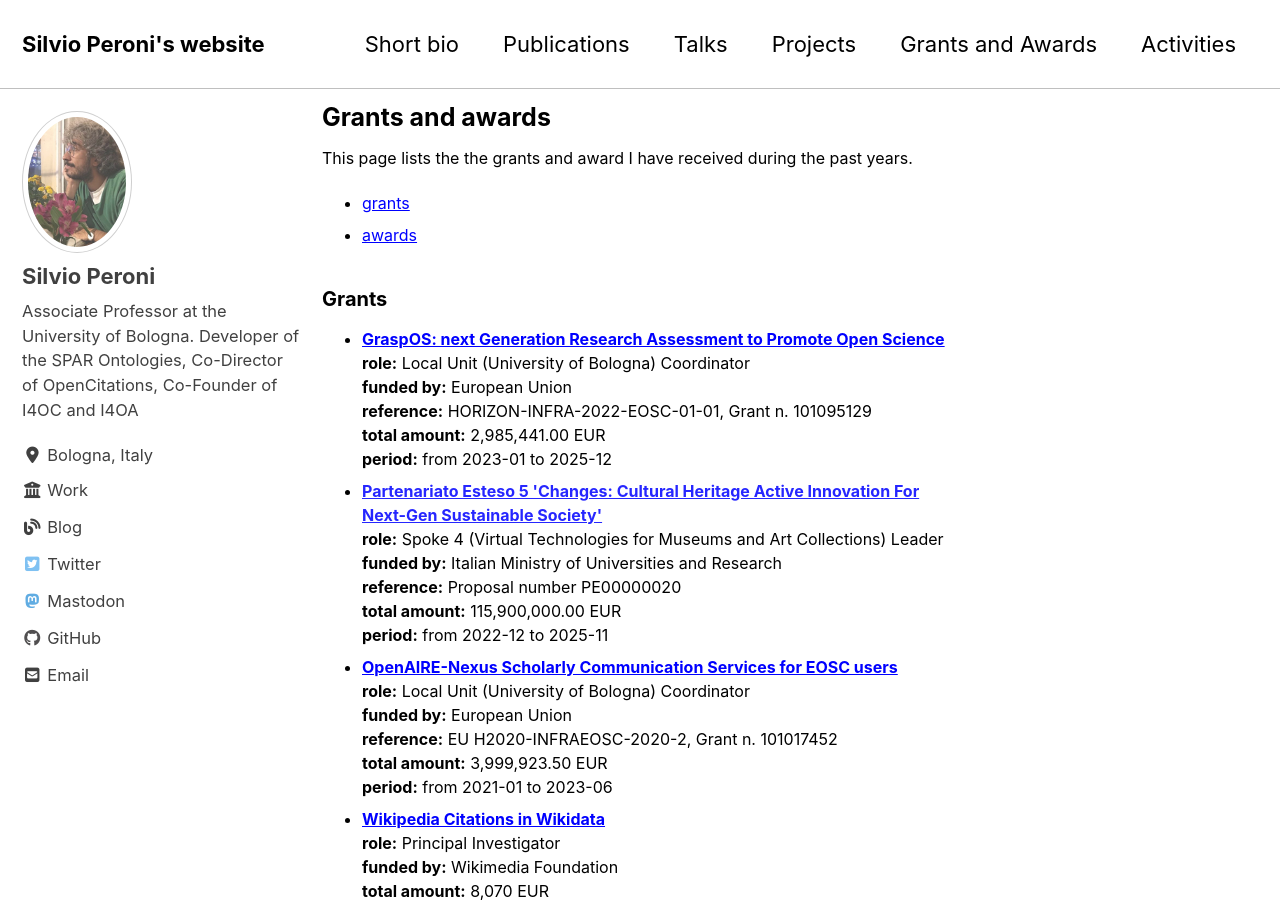
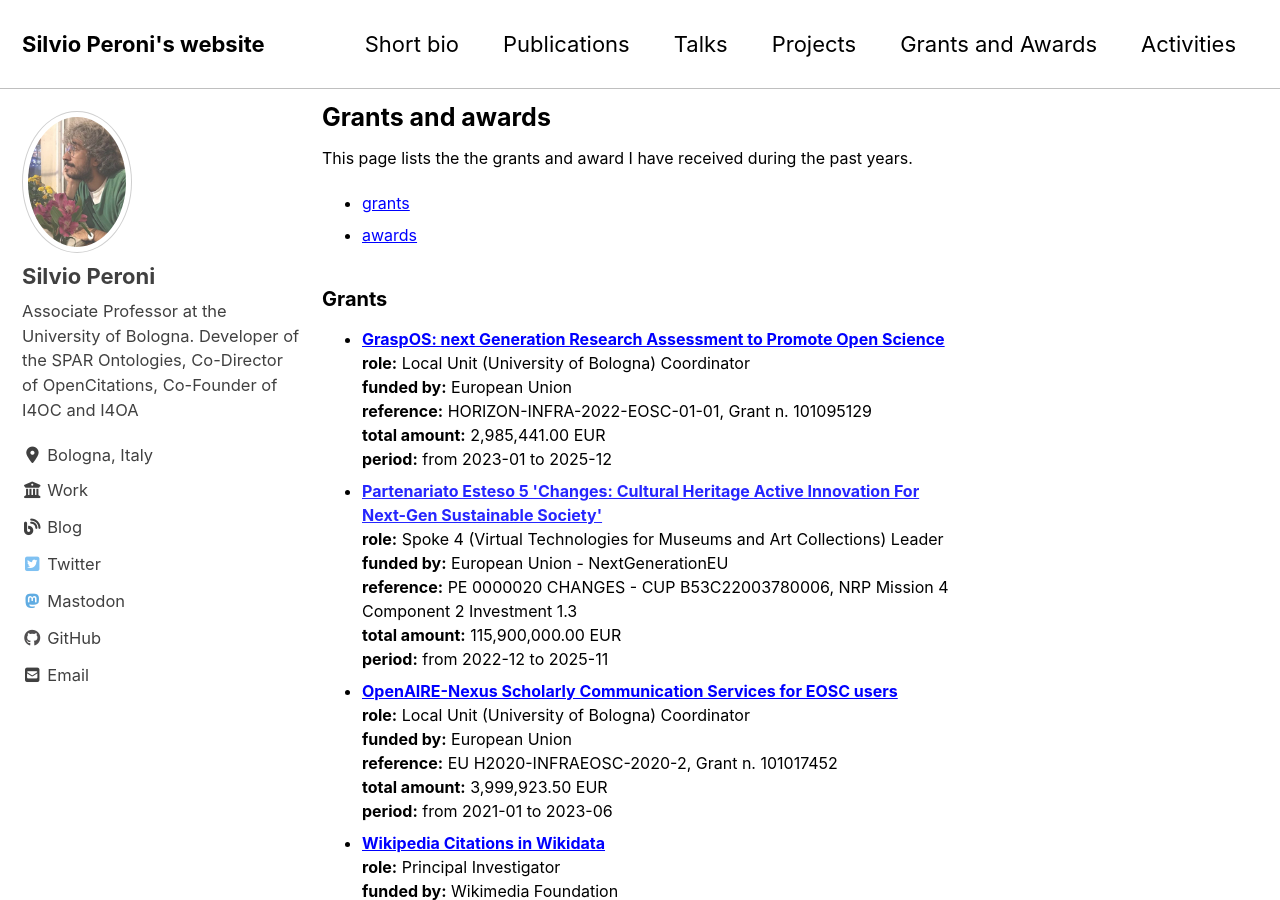
Before and after one commit to essepuntato/essepuntato.github.io, a Jekyll site: the page built from _pages/award.md, in a window 1280 px wide and 900 px high. Built offline with Jekyll 4.4.1, drawn with Linux system fonts in a browser that asks for light colours; cached includes are drawn as plain includes; nearby versions of some CDN libraries.

Commit message:
Update grants.yml

```diff
--- a/_data/grants.yml
+++ b/_data/grants.yml
@@ -9,8 +9,8 @@
 
 - name: "Partenariato Esteso 5 'Changes: Cultural Heritage Active Innovation For Next-Gen Sustainable Society'"
   amount: "115,900,000.00 EUR"
-  funder: "Italian Ministry of Universities and Research"
-  number: "Proposal number PE00000020"
+  funder: "European Union - NextGenerationEU"
+  number: "PE 0000020 CHANGES - CUP B53C22003780006, NRP Mission 4 Component 2 Investment 1.3"
   role: "Spoke 4 (Virtual Technologies for Museums and Art Collections) Leader"
   sdate: "2022-12"
   edate: "2025-11"
```
